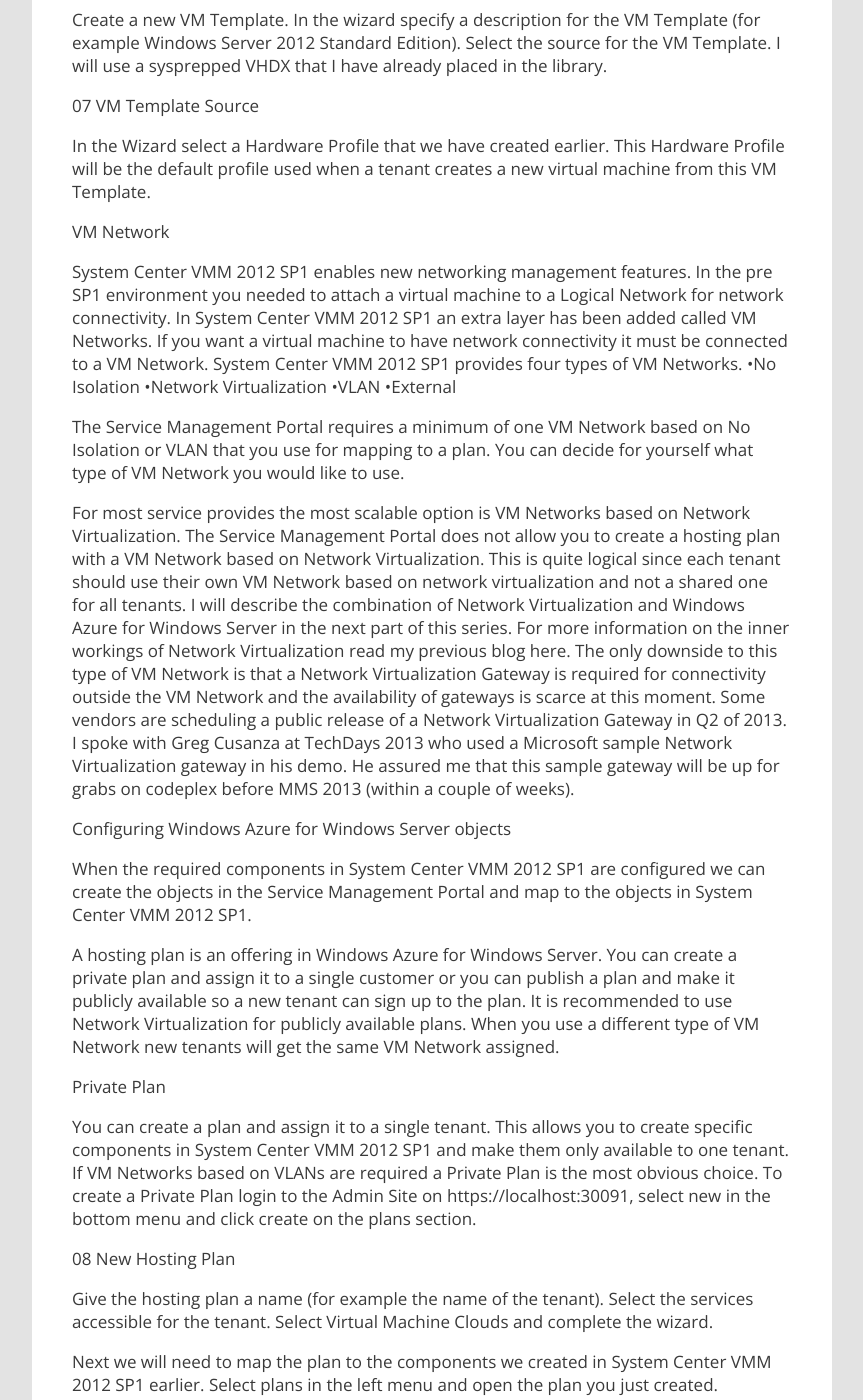
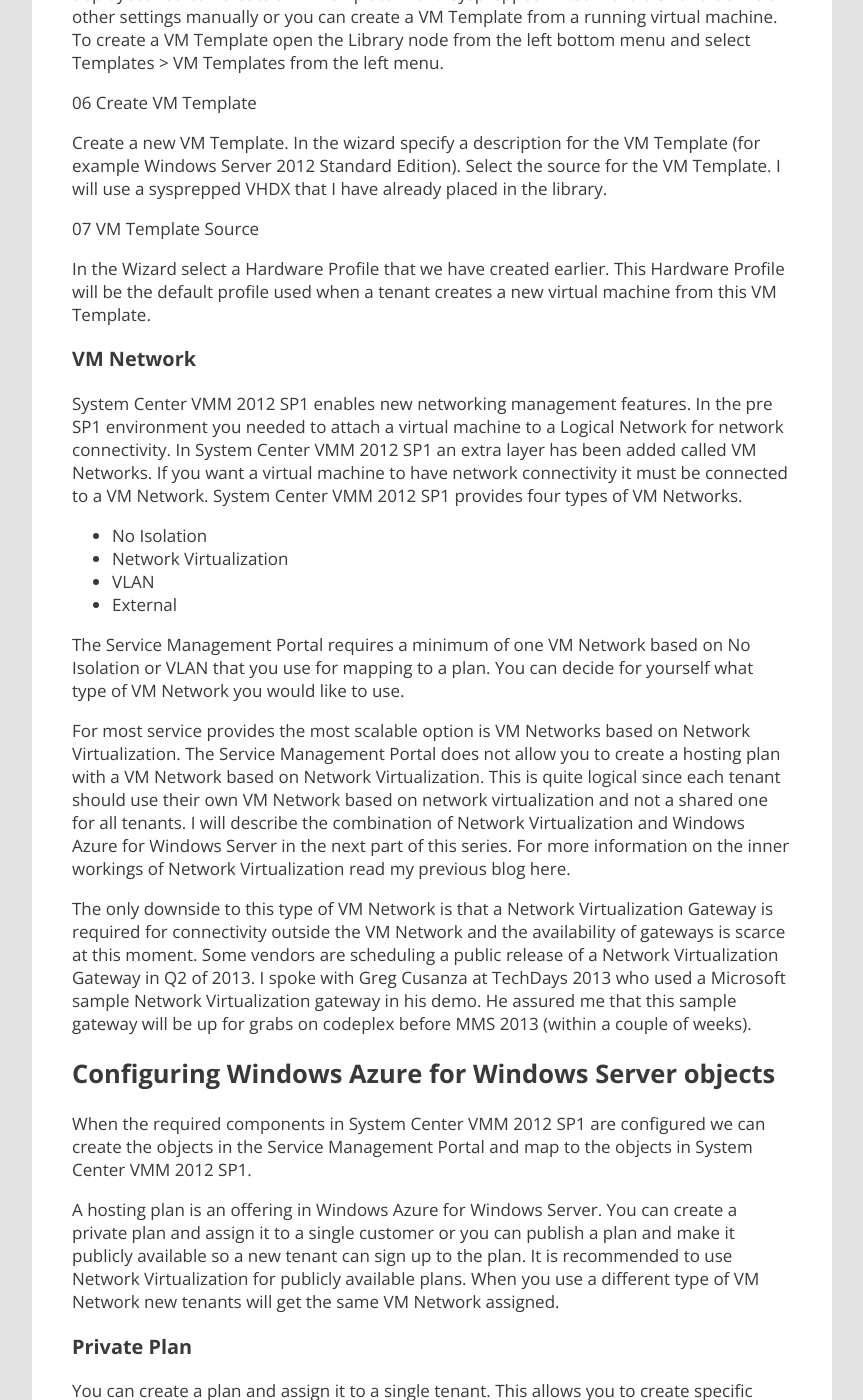
Before and after one commit to marcvaneijk/marcvaneijk.old, a Jekyll site: the page built from _posts/2013-03-24-wa4ws2.md, in a window 1280 px wide and 1400 px high, scrolled down 1814 px. Shown: the whole window, without its empty margins (58-921 px from the left). Built offline with Jekyll 4.4.1, drawn with Linux system fonts in a browser that asks for light colours; nearby versions of some CDN libraries; some of the changed text lies outside the part shown.

Commit message:
Update 2013-03-24-wa4ws2.md

```diff
--- a/_posts/2013-03-24-wa4ws2.md
+++ b/_posts/2013-03-24-wa4ws2.md
@@ -48,7 +47,7 @@ Give the Hardware Profile a description (for example 2 Procs | 2Gb Memory)
 
 Configure the hardware settings to match the template you would like to provide to your tenants.
 
-VM Template
+### VM Template
 
 A Virtual Machine Template is used to define the settings for a Virtual Machine that can be deployed. You can create a VM Template with a sysprepped virtual hard disk and define all other settings manually or you can create a VM Template from a running virtual machine. To create a VM Template open the Library node from the left bottom menu and select Templates > VM Templates from the left menu.
 
@@ -60,25 +59,28 @@ Create a new VM Template. In the wizard specify a description for the VM Templat
 
 In the Wizard select a Hardware Profile that we have created earlier. This Hardware Profile will be the default profile used when a tenant creates a new virtual machine from this VM Template.
 
-VM Network
+### VM Network
 
 System Center VMM 2012 SP1 enables new networking management features. In the pre SP1 environment you needed to attach a virtual machine to a Logical Network for network connectivity. In System Center VMM 2012 SP1 an extra layer has been added called VM Networks. If you want a virtual machine to have network connectivity it must be connected to a VM Network. System Center VMM 2012 SP1 provides four types of VM Networks.
-•No Isolation
-•Network Virtualization
-•VLAN
-•External
+
+- No Isolation
+- Network Virtualization
+- VLAN
+- External
 
 The Service Management Portal requires a minimum of one VM Network based on No Isolation or VLAN that you use for mapping to a plan. You can decide for yourself what type of VM Network you would like to use.
 
-For most service provides the most scalable option is VM Networks based on Network Virtualization. The Service Management Portal does not allow you to create a hosting plan with a VM Network based on Network Virtualization. This is quite logical since each tenant should use their own VM Network based on network virtualization and not a shared one for all tenants. I will describe the combination of Network Virtualization and Windows Azure for Windows Server in the next part of this series. For more information on the inner workings of Network Virtualization read my previous blog here. The only downside to this type of VM Network is that a Network Virtualization Gateway is required for connectivity outside the VM Network and the availability of gateways is scarce at this moment. Some vendors are scheduling a public release of a Network Virtualization Gateway in Q2 of 2013. I spoke with Greg Cusanza at TechDays 2013 who used a Microsoft sample Network Virtualization gateway in his demo. He assured me that this sample gateway will be up for grabs on codeplex before MMS 2013 (within a couple of weeks).
+For most service provides the most scalable option is VM Networks based on Network Virtualization. The Service Management Portal does not allow you to create a hosting plan with a VM Network based on Network Virtualization. This is quite logical since each tenant should use their own VM Network based on network virtualization and not a shared one for all tenants. I will describe the combination of Network Virtualization and Windows Azure for Windows Server in the next part of this series. For more information on the inner workings of Network Virtualization read my previous blog here.
 
-Configuring Windows Azure for Windows Server objects
+The only downside to this type of VM Network is that a Network Virtualization Gateway is required for connectivity outside the VM Network and the availability of gateways is scarce at this moment. Some vendors are scheduling a public release of a Network Virtualization Gateway in Q2 of 2013. I spoke with Greg Cusanza at TechDays 2013 who used a Microsoft sample Network Virtualization gateway in his demo. He assured me that this sample gateway will be up for grabs on codeplex before MMS 2013 (within a couple of weeks).
+
+## Configuring Windows Azure for Windows Server objects
 
 When the required components in System Center VMM 2012 SP1 are configured we can create the objects in the Service Management Portal and map to the objects in System Center VMM 2012 SP1.
 
 A hosting plan is an offering in Windows Azure for Windows Server. You can create a private plan and assign it to a single customer or you can publish a plan and make it publicly available so a new tenant can sign up to the plan. It is recommended to use Network Virtualization for publicly available plans. When you use a different type of VM Network new tenants will get the same VM Network assigned.
 
-Private Plan
+### Private Plan
 
 You can create a plan and assign it to a single tenant. This allows you to create specific components in System Center VMM 2012 SP1 and make them only available to one tenant. If VM Networks based on VLANs are required a Private Plan is the most obvious choice. To create a Private Plan login to the Admin Site on https://localhost:30091, select new in the bottom menu and click create on the plans section.
 
@@ -100,7 +102,7 @@ In the usage limit section specify the available capacity for the tenant. Next s
 
 Select the Hardware Profiles and VM Networks you would like to provide to the tenant. The advanced operations sections allows you to specify additional management operations for the tenant administrator. I have not found any of these advanced operations in the Tenant Site so this is probably a future investment.
 
-Public Plan
+### Public Plan
 
 In a larger scale environment is would be more feasible to define a couple of SLA’s and map each SLA to a published Plan. You can, for example, create three plans (Gold, Silver and Bronze) and map these plans to three clouds in System Center VMM 2012 SP1. As specified earlier it is recommended to use VM Networks based on Network Virtualization for multi-tenancy and scalability. A new tenant is able to sign up to a plan that is made public.
 
@@ -110,7 +112,7 @@ It is recommended to give a plan a good description. This allows a new tenant to
 
 Specify the descriptions. We will see these later on when a new tenant signs up.
 
-There are some specific configurations that must be taken care of for Network Virtualization in combination with a Public Plan. Jeff Graves describes an excellent walkthrough on his blog.
+There are some specific configurations that must be taken care of for Network Virtualization in combination with a Public Plan. Jeff Graves describes an [excellent walkthrough on his blog](http://jeffgraves.me/2013/03/15/configure-vmm-2012-sp1-network-virtualization-for-use-with-service-management-portal/).
 
 After implementing Jeff’s walkthrough I have made some minor adjustments in my environment to make the configuration completely multitenant. When I specified a default VM Network in the VM Template, new virtual machines created by different tenants were able to communicate with each other. I adjusted the connectivity settings of the network adapter in the VM Template to not connected.
 
@@ -128,7 +130,7 @@ Create and configure a new hosting plan and select the Temporary VM Network base
 
 Save the hosting plan and make it public. To make a plan publicly available select plans in the left menu of the Admin Site and select the plan. In the bottom menu select make public. Then delete the temporary VM Network based on VLAN in System Center 2012 SP1. Probably not supported, but it allows the creation of a hosting plan with Network Virtualization and prevents a tenant from selecting a non-multitenant network.
 
-New Tenant
+### New Tenant
 
 User accounts will be created in the SQL database that was created by the Windows Azure for Windows Server installer. There are some ASP.NET tables in the Microsoft.MgmtSvc.PortalConfigStore database. The user account are created in the aspnet_Users table and the aspnet_Membership table.
 
@@ -148,7 +150,7 @@ Please note that it is required to assign the new user account to a plan.
 
 A new tenant will also be created when a user signs up to a public plan in the Service Management Portal Tenant Site.
 
-Ports and Certificates
+## Ports and Certificates
 
 Before we allow access to tenants it is recommended to change the ports and certificates used by the Service Management Portal Tenant Site and Service Management Portal Tenant Public API.
 
```
Also changed, not shown: other parts of _posts/2013-03-24-wa4ws2.md (+12 -13 lines).
